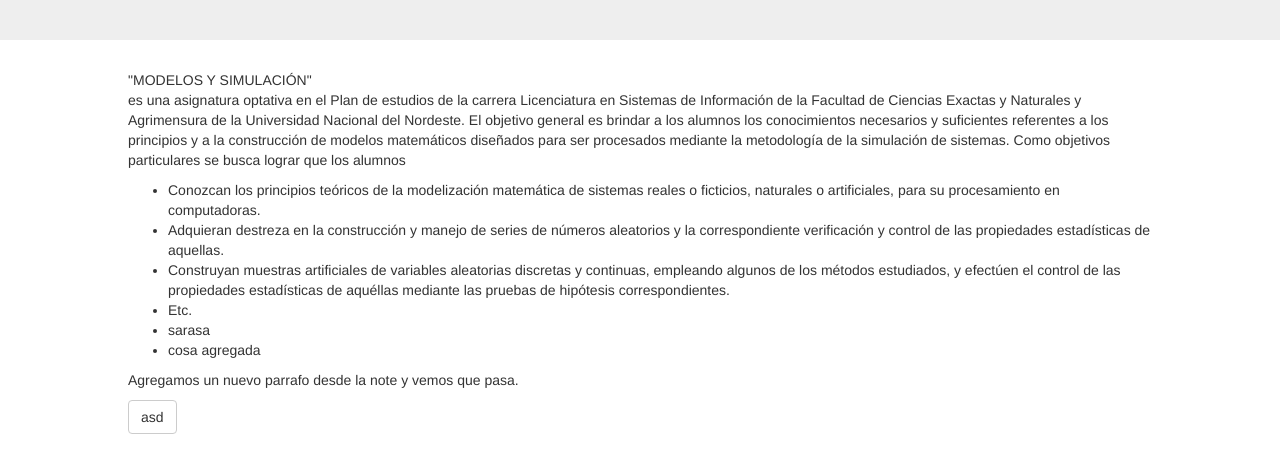
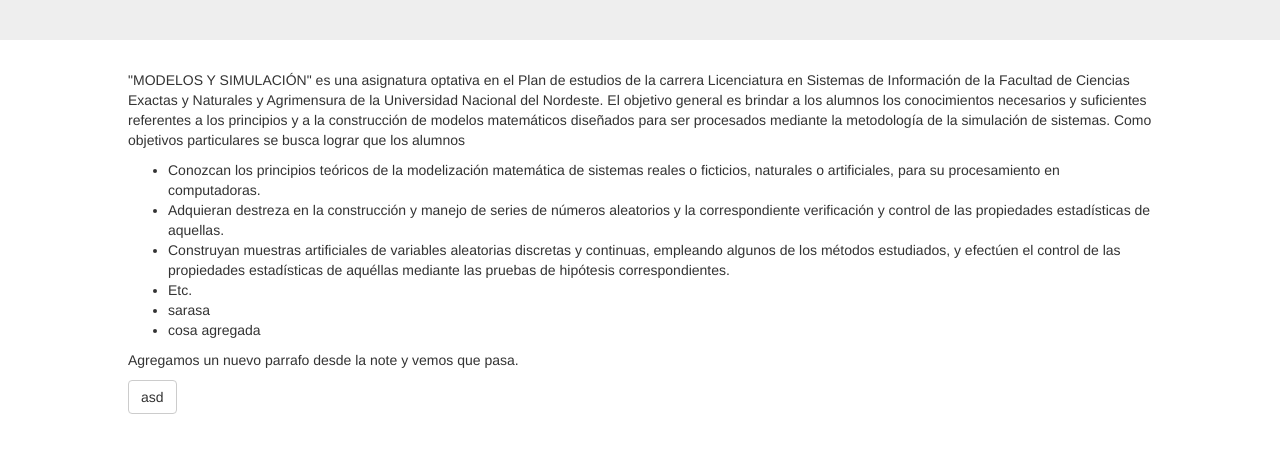
Before and after one commit to NichollsNico/Repositorio, a plain HTML site: page index.html in a window 1280 px wide. Shown: the part 155-628 px from the top of the page. Drawn offline with Linux system fonts and the light colour scheme.

Commit message:
cambiamos div por span

```diff
--- a/index.html
+++ b/index.html
@@ -12,7 +12,7 @@
 </div>
 
 <div class="cointeiner espace">
-	<p><div class="mayusculas">"Modelos y Simulación"</div> es una asignatura optativa en el Plan de estudios de la carrera Licenciatura en Sistemas de Información de la Facultad de Ciencias Exactas y Naturales y Agrimensura de la Universidad Nacional del Nordeste. El objetivo general es brindar a los alumnos los conocimientos necesarios y suficientes referentes a los principios y a la construcción de modelos matemáticos diseñados para ser procesados mediante la metodología de la simulación de sistemas. Como objetivos particulares se busca lograr que los alumnos</p>
+	<p><span class="mayusculas">"Modelos y Simulación"</span> es una asignatura optativa en el Plan de estudios de la carrera Licenciatura en Sistemas de Información de la Facultad de Ciencias Exactas y Naturales y Agrimensura de la Universidad Nacional del Nordeste. El objetivo general es brindar a los alumnos los conocimientos necesarios y suficientes referentes a los principios y a la construcción de modelos matemáticos diseñados para ser procesados mediante la metodología de la simulación de sistemas. Como objetivos particulares se busca lograr que los alumnos</p>
 	<ul>
 		<li>Conozcan los principios teóricos de la modelización matemática de sistemas reales o ficticios, naturales o artificiales, para su procesamiento en computadoras. </li>
 		<li>Adquieran destreza en la construcción y manejo de series de números aleatorios y la correspondiente verificación y control de las propiedades estadísticas de aquellas. </li>
```
